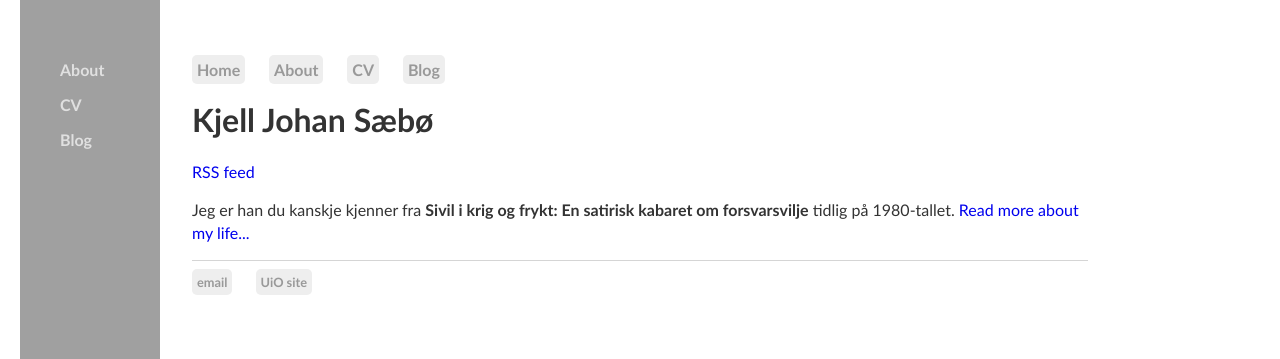
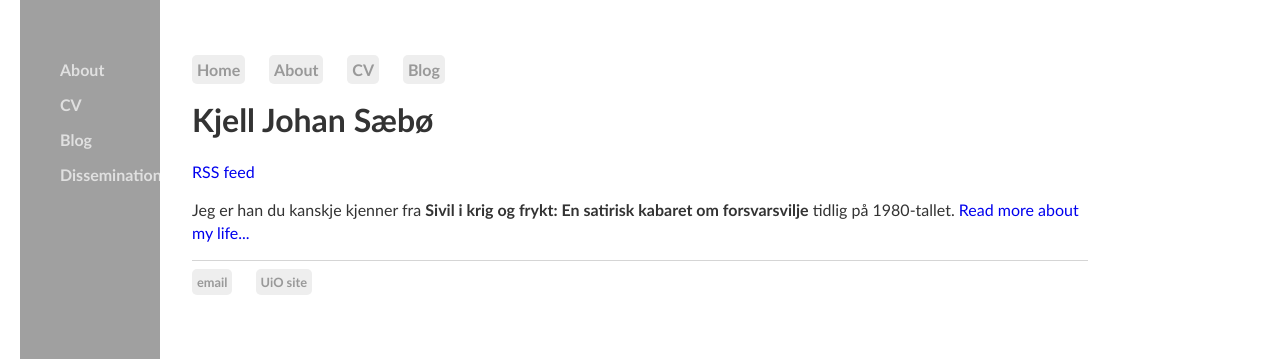
Before and after one commit to kjelljs/kjelljs.github.io, a Jekyll site: the page built from index.html, in a window 1280 px wide. Shown: the top 359 px of the page. Built offline with Jekyll 4.4.1, drawn with Linux system fonts in a browser that asks for light colours.

Commit message:
Update default.html

```diff
--- a/_layouts/default.html
+++ b/_layouts/default.html
@@ -20,6 +20,7 @@
 				<li><a href="/about">About</a></li>
 				<li><a href="/cv">CV</a></li>
 	        		<li><a href="/blog">Blog</a></li>
+				<li><a href="/dissemination">Dissemination</a></li>
 	    		</ul>
 			</sidenav>
 
```
